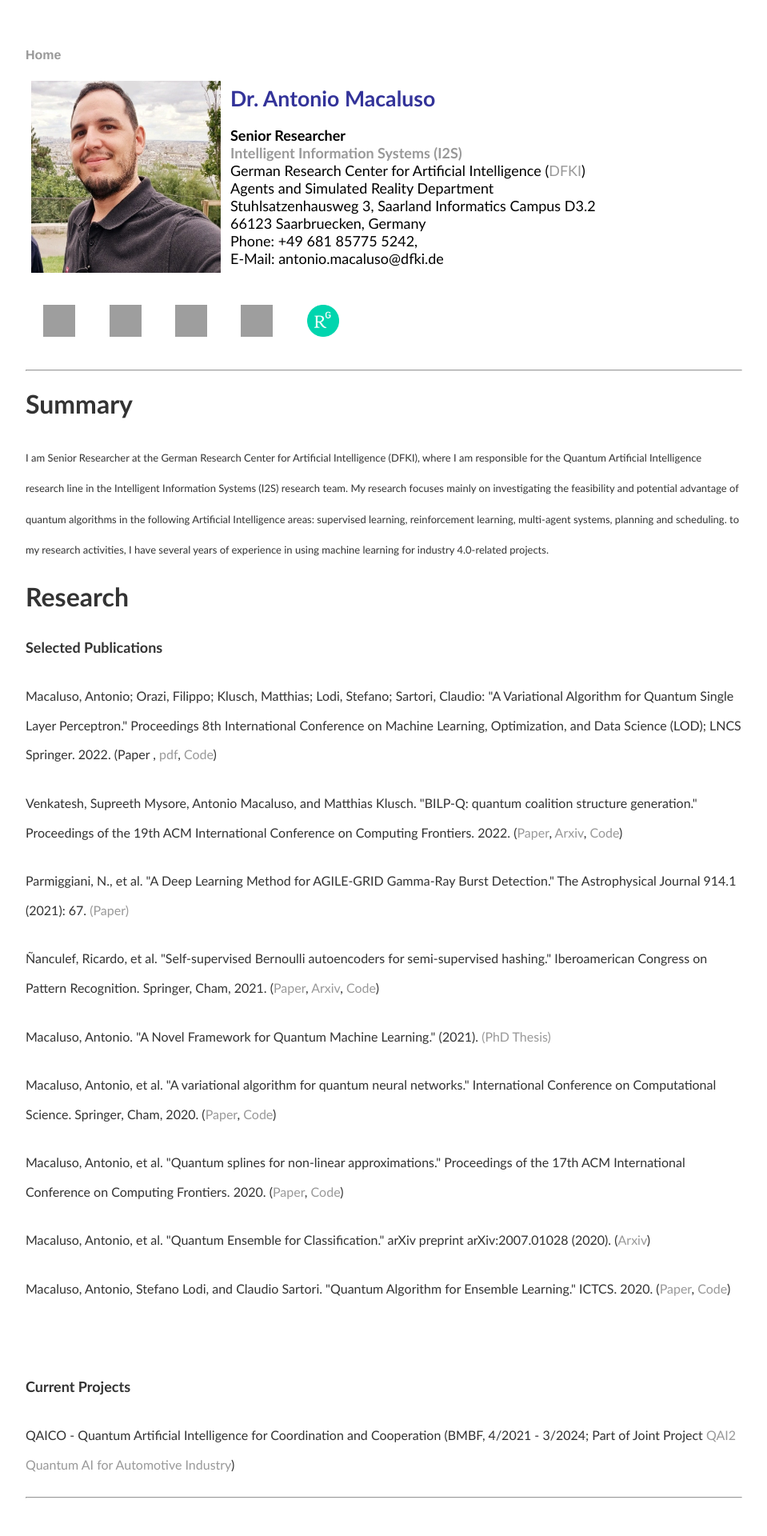
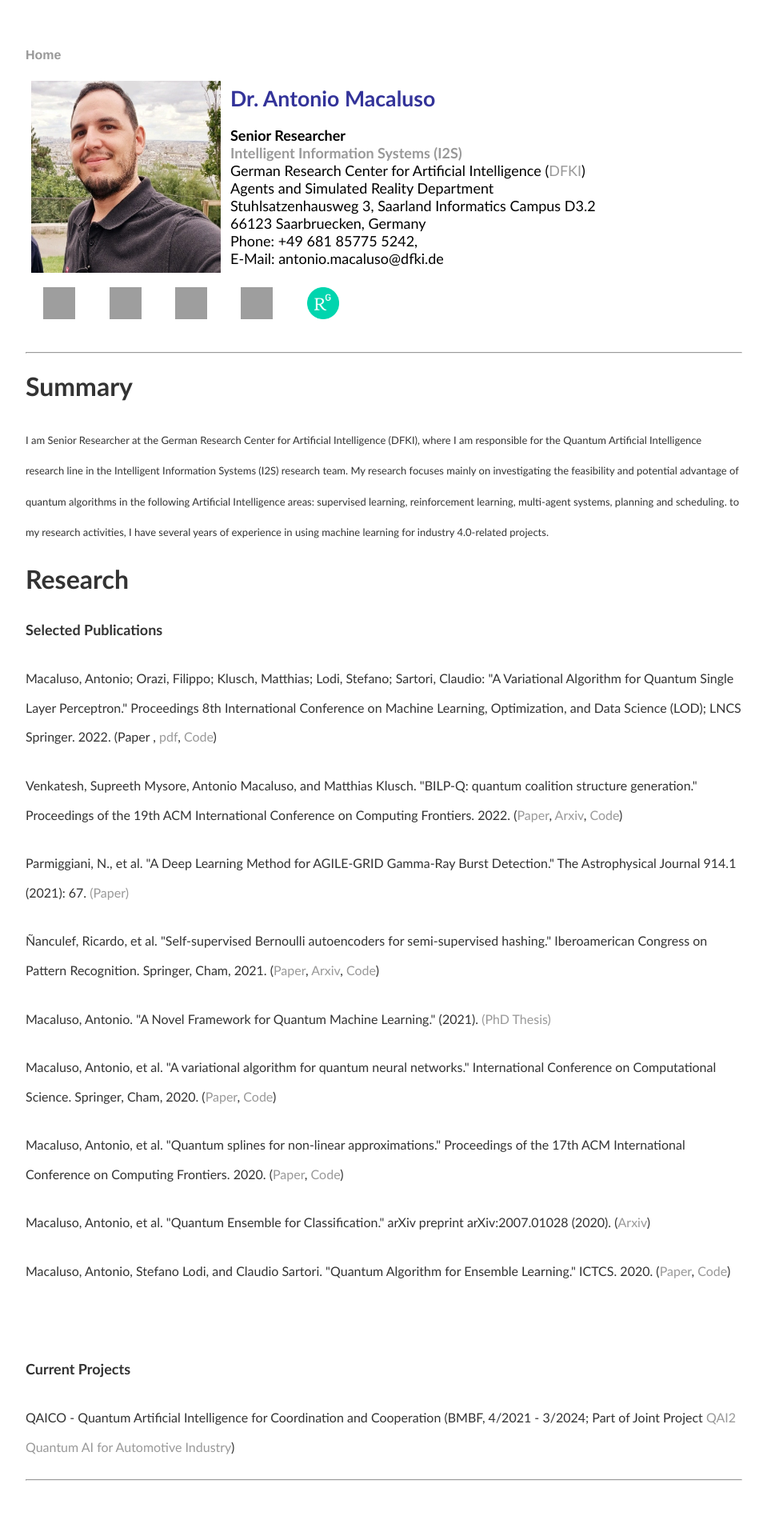
Before and after one commit to amacaluso/amacaluso.github.io, a Jekyll site: the page built from index.html, in a window 1280 px wide. Shown: the top 1920 px of the page at 80% size, without its empty margins (160-1119 px from the left). Built offline with Jekyll 4.4.1, drawn with Linux system fonts in a browser that asks for light colours; grey boxes are pictures that could not be loaded.

Commit message:
Update index.html

```diff
--- a/index.html
+++ b/index.html
@@ -9,7 +9,7 @@ title: Antonio Macaluso
 </div> /.blurb -->
 
 
-<table style="width: 828px; height: 280px;" cellpadding="5" cols="2">
+<table style="width: 828px; height: 240px;" cellpadding="5" cols="2">
   <tbody>
     <tr align="left" valign="top">
       <td style="width: 10%; vertical-align: top; text-align: center;"><img style="width: 237px; height: 240px;" alt="AM" src="photo-profile.jpg">
```
